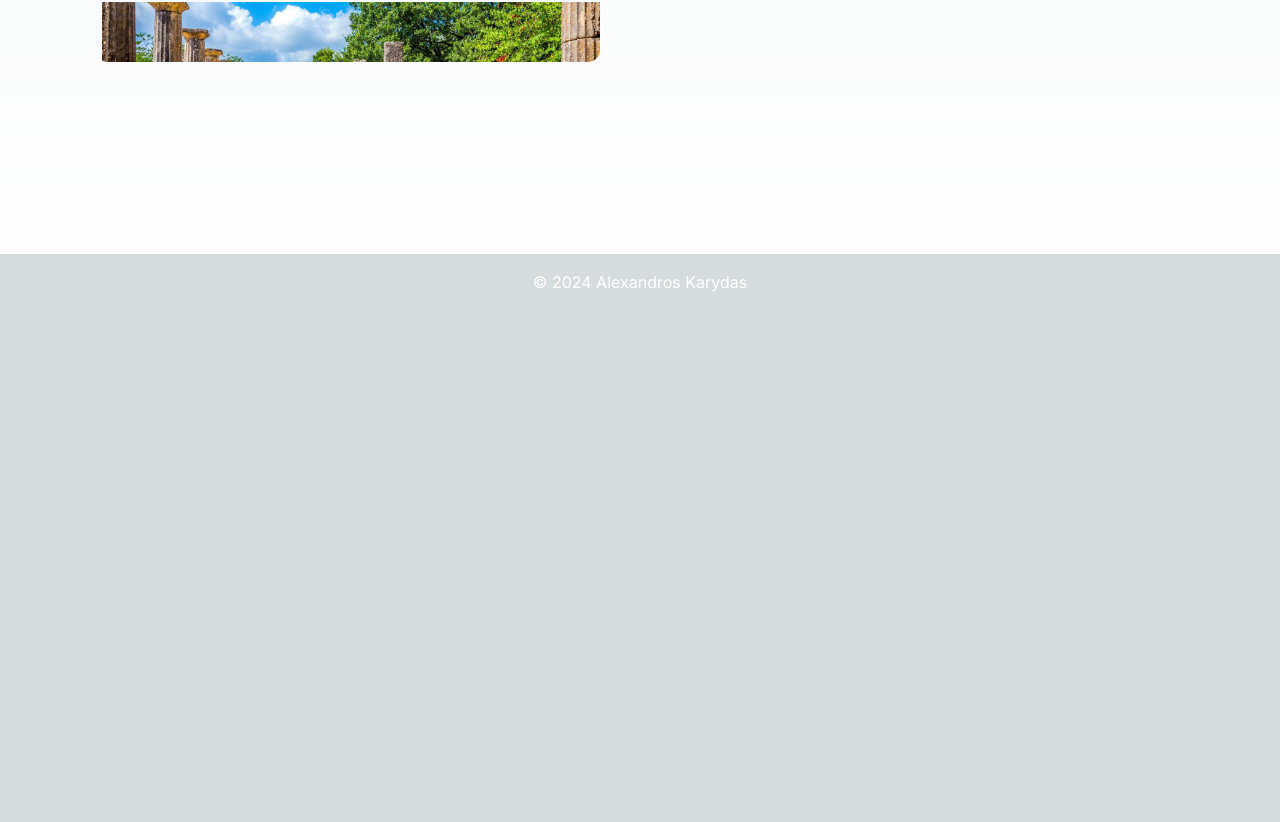
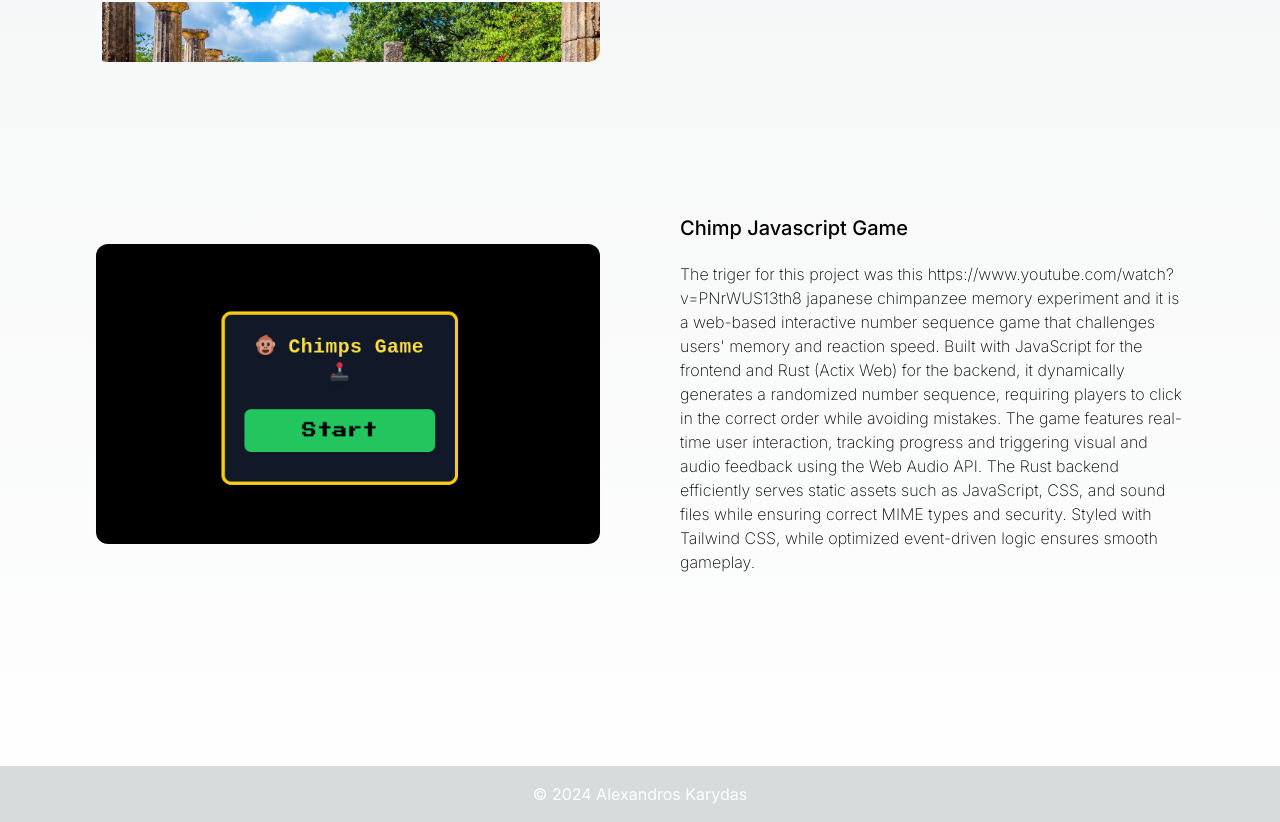
Before and after one commit to AlexKaridas/Portfolio, a Next.js app: page / in a window 1280 px wide. Shown: the part 3014-3836 px from the top of the page. Before the commit the page ends 3324 px from the top, so only its background shows below. Built offline with nearby package versions, Linux system fonts and the light colour scheme.

Commit message:
chimp_game_addition

```diff
--- a/app/page.tsx
+++ b/app/page.tsx
@@ -116,6 +116,13 @@ export default function Home() {
           title={"Ancient Olympia Landing Page"}
           description={"A landing page for Ancient Olympia, Greece that explores the sites of the ancient city and provides some fun history facts for the ancient city of olympia. Made with Next.js, Tailwind and Typescript."}
         />
+        <Project
+          imageSource={"/Chimp Game.png"}
+          imageAlt={"Chimp Javascript Game"}
+          link={"https://github.com/AlexKaridas/chimp-memory-game/tree/main"}
+          title={"Chimp Javascript Game"}
+          description={"The triger for this project was this https://www.youtube.com/watch?v=PNrWUS13th8 japanese chimpanzee memory experiment and it is a web-based interactive number sequence game that challenges users' memory and reaction speed. Built with JavaScript for the frontend and Rust (Actix Web) for the backend, it dynamically generates a randomized number sequence, requiring players to click in the correct order while avoiding mistakes. The game features real-time user interaction, tracking progress and triggering visual and audio feedback using the Web Audio API. The Rust backend efficiently serves static assets such as JavaScript, CSS, and sound files while ensuring correct MIME types and security. Styled with Tailwind CSS, while optimized event-driven logic ensures smooth gameplay."}
+        />
       </section>
     </div>
   );
```
Also changed, not shown: components/Project.jsx (+6 -6 lines), public/Chimp Game.png (added).
